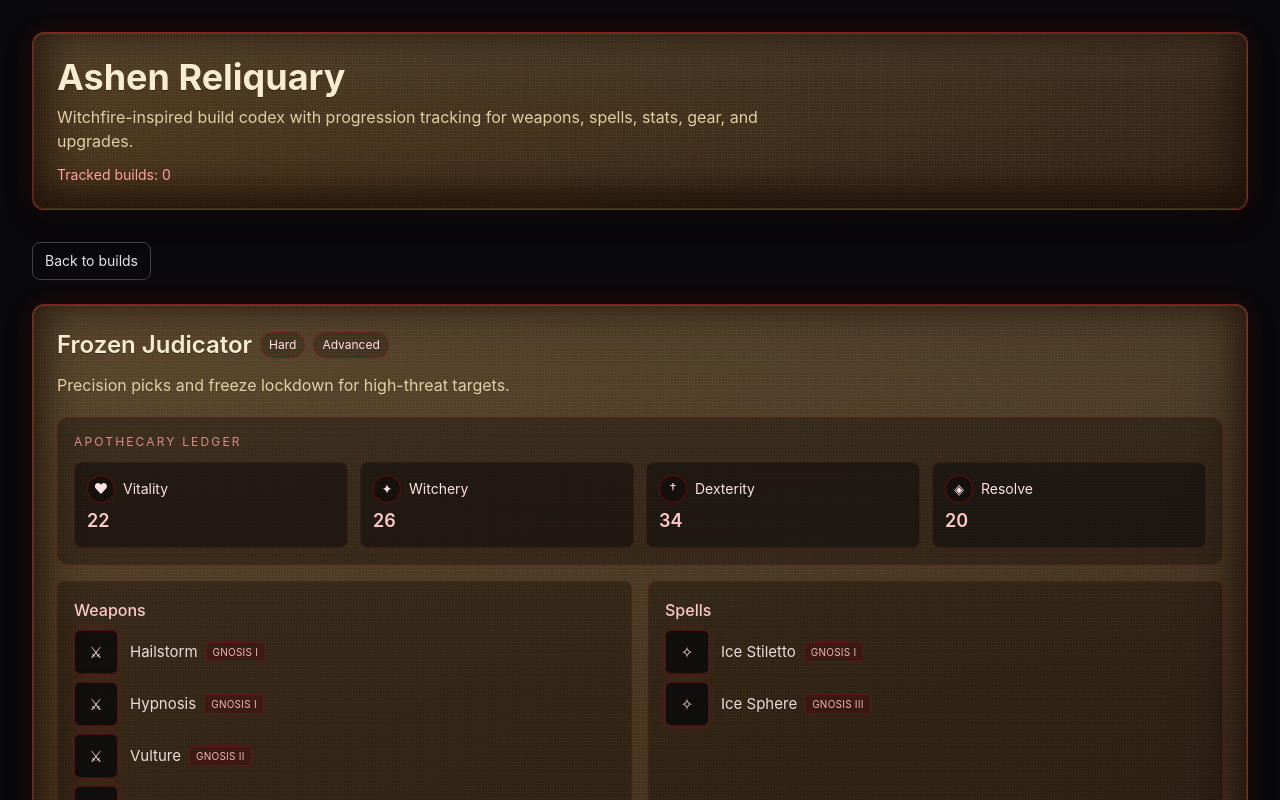
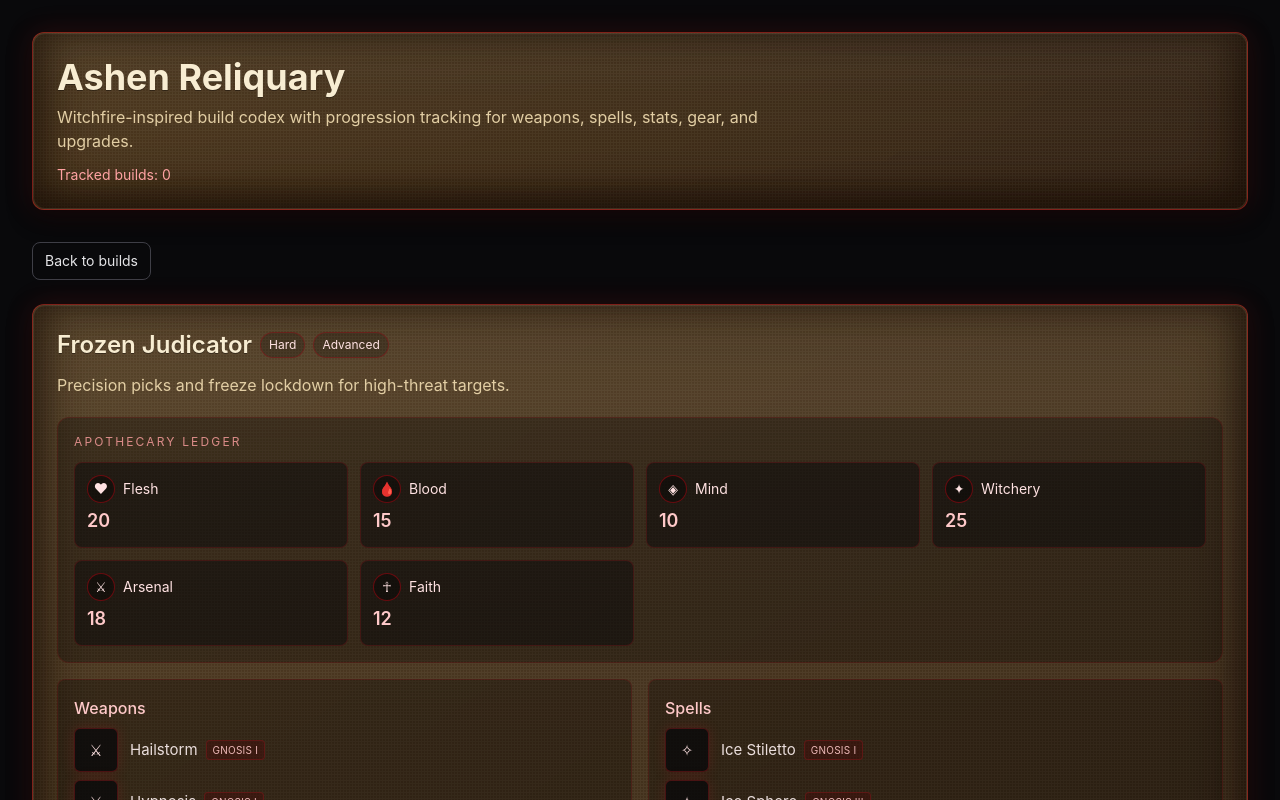
Before and after one commit to DrZyDre/ashen-reliquary, a React (Vite) app: page /build/frozen-judicator in a window 1280 px wide. Shown: the top 800 px of the page. Built offline with nearby package versions, Linux system fonts and the light colour scheme; no server answers.

Commit message:
Changed the Stats to match what is in game. Had to modify some of the functions to get the UI looking the same.

```diff
--- a/src/data/builds.ts
+++ b/src/data/builds.ts
@@ -7,7 +7,14 @@ export const builds: Build[] = [
     playstyle: "Reliable mid-range control with burn pressure and safe sustain.",
     difficulty: "Moderate",
     beginnerFriendly: true,
-    statSpread: ["Vitality 28", "Witchery 30", "Dexterity 20", "Resolve 18"],
+    stats: {
+      flesh: 20,
+      blood: 15,
+      mind: 10,
+      witchery: 25,
+      arsenal: 18,
+      faith: 12,
+    },
     firearms: ["Hunger", "Ricochet"],
     demonic: ["Falling Star"],
     melee: ["Fist"],
@@ -46,7 +53,14 @@ export const builds: Build[] = [
     playstyle: "Precision picks and freeze lockdown for high-threat targets.",
     difficulty: "Hard",
     beginnerFriendly: false,
-    statSpread: ["Vitality 22", "Witchery 26", "Dexterity 34", "Resolve 20"],
+    stats: {
+      flesh: 20,
+      blood: 15,
+      mind: 10,
+      witchery: 25,
+      arsenal: 18,
+      faith: 12,
+    },
     firearms: ["Hailstorm", "Hypnosis"],
     demonic: ["Vulture"],
     melee: ["Fist"],
@@ -85,7 +99,14 @@ export const builds: Build[] = [
     playstyle: "Shock-and-stagger pressure with mobile spell cycling.",
     difficulty: "Easy",
     beginnerFriendly: true,
-    statSpread: ["Vitality 34", "Witchery 24", "Dexterity 20", "Resolve 24"],
+    stats: {
+      flesh: 20,
+      blood: 15,
+      mind: 10,
+      witchery: 25,
+      arsenal: 18,
+      faith: 12,
+    },
     firearms: ["Angelus", "Hangfire"],
     demonic: ["Whisper"],
     melee: ["Fist"],
--- a/src/pages/BuildDetailPage.tsx
+++ b/src/pages/BuildDetailPage.tsx
@@ -94,10 +94,17 @@ export function BuildDetailPage({
         <div className="mb-4 rounded-lg border border-red-900/30 bg-black/30 p-4">
           <p className="mb-3 text-xs uppercase tracking-[0.18em] text-red-300/80">Apothecary Ledger</p>
           <div className="grid gap-3 sm:grid-cols-2 lg:grid-cols-4">
-            {build.statSpread.map((entry) => {
-              const [stat, value] = parseStat(entry);
-              return <StatGlyph key={entry} stat={stat} value={value} />;
-            })}
+          {Object.entries(build.stats).map((entry) => {
+            const parsed = parseStat(entry);
+
+            return (
+              <StatGlyph
+                key={parsed.stat}
+                stat={parsed.label}
+                value={parsed.value}
+              />
+            );
+          })}
           </div>
         </div>
 
@@ -203,11 +210,21 @@ function BuildSection({
   );
 }
 
-function parseStat(entry: string) {
-  const parts = entry.trim().split(" ");
-  const value = parts.at(-1) ?? "";
-  const stat = parts.slice(0, -1).join(" ") || entry;
-  return [stat, value] as const;
+const statLabels: Record<string, string> = {
+  flesh: "Flesh",
+  blood: "Blood",
+  mind: "Mind",
+  witchery: "Witchery",
+  arsenal: "Arsenal",
+  faith: "Faith",
+};
+
+function parseStat([stat, value]: [string, number]) {
+  return {
+    stat,
+    label: statLabels[stat] ?? stat,
+    value: value.toString(),
+  };
 }
 
 function StatGlyph({ stat, value }: { stat: string; value: string }) {
@@ -227,11 +244,15 @@ function StatGlyph({ stat, value }: { stat: string; value: string }) {
 
 function getStatIcon(stat: string) {
   const key = stat.toLowerCase();
-  if (key.includes("vitality")) return "\u2665";
-  if (key.includes("witchery")) return "\u2726";
-  if (key.includes("dexterity")) return "\u2020";
-  if (key.includes("resolve")) return "\u25c8";
-  return "\u25cf";
+
+  if (key.includes("flesh")) return "♥";
+  if (key.includes("blood")) return "🩸";
+  if (key.includes("mind")) return "◈";
+  if (key.includes("witchery")) return "✦";
+  if (key.includes("arsenal")) return "⚔";
+  if (key.includes("faith")) return "☥";
+
+  return "●";
 }
 
 function inferFamily(item: string, fallbackFamily = "Item") {
--- a/src/types.ts
+++ b/src/types.ts
@@ -20,7 +20,14 @@ export interface Build {
   playstyle: string;
   difficulty: Difficulty;
   beginnerFriendly: boolean;
-  statSpread: string[];
+  stats: {
+    flesh: number;
+    blood: number;
+    mind: number;
+    witchery: number;
+    arsenal: number;
+    faith: number;
+  };
   firearms: string[];
   demonic: string[];
   melee: string[];
```
